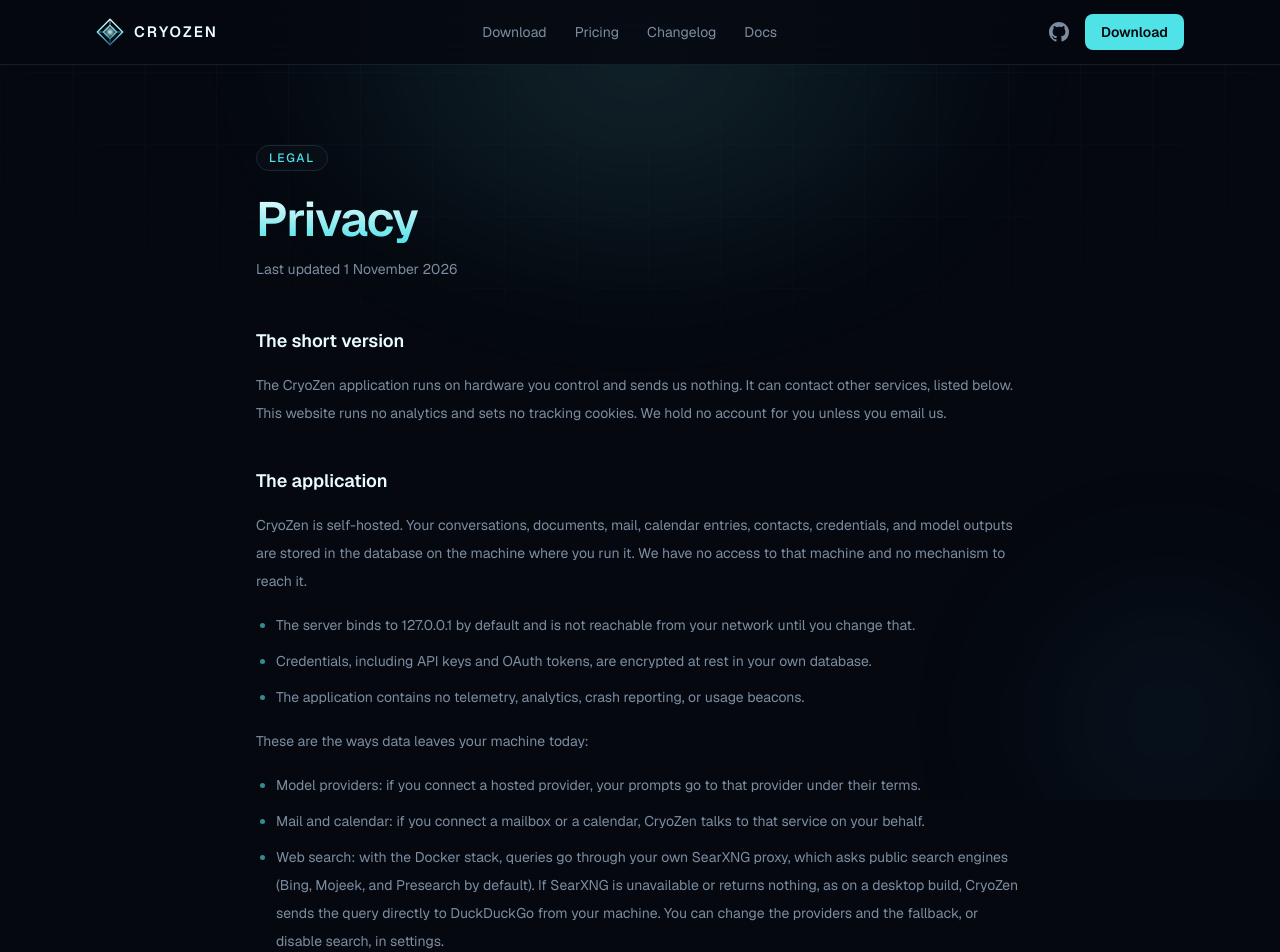
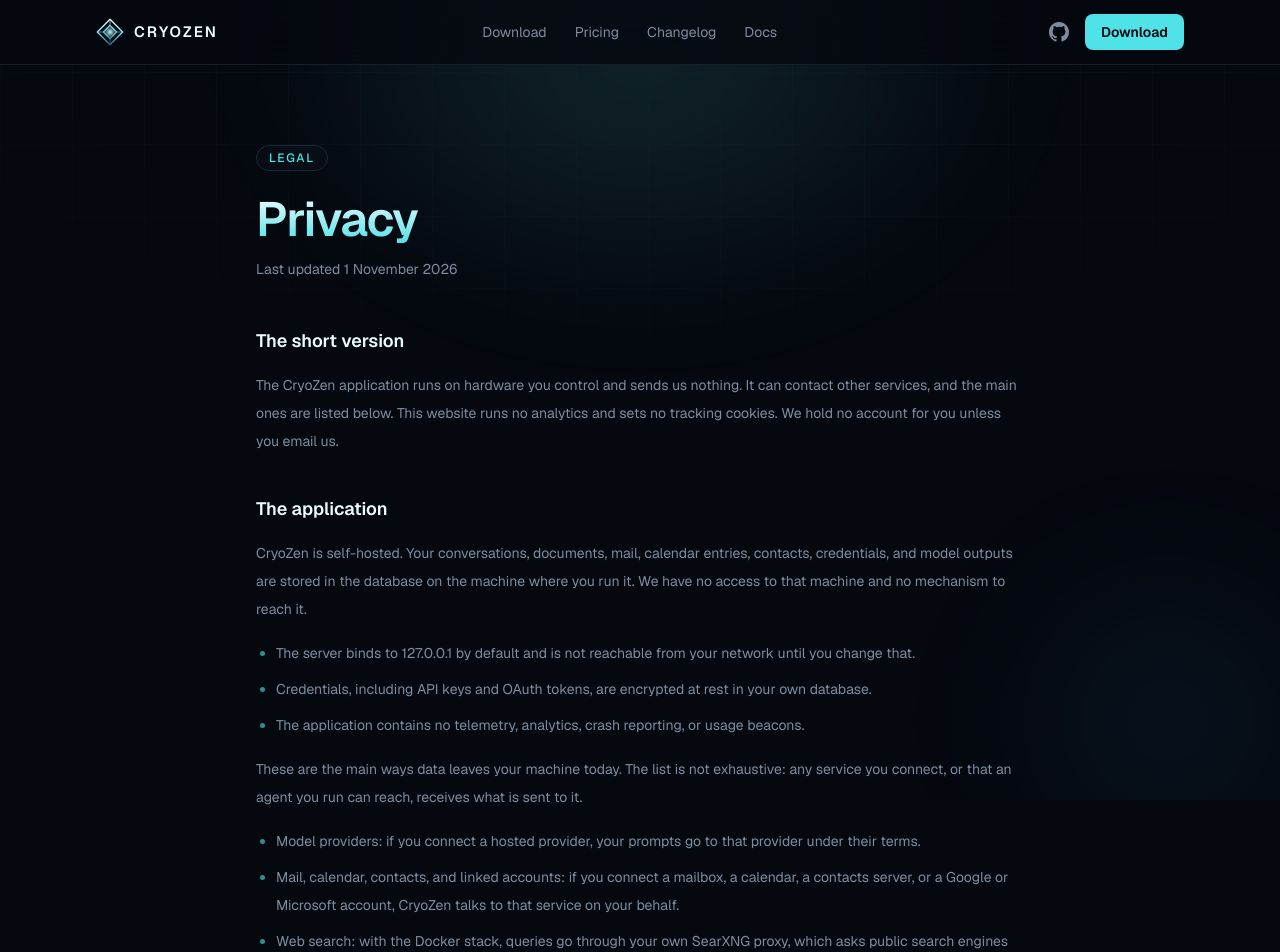
Before and after one commit to cryozenai/cryozen-web, a Next.js app: page /privacy in a window 1280 px wide. Shown: the top 952 px of the page. Built offline with nearby package versions, Linux system fonts and the light colour scheme.

Commit message:
no-mistakes(review): Correct privacy lists, bound CI wait, tighten checks

```diff
--- a/app/page.tsx
+++ b/app/page.tsx
@@ -64,7 +64,7 @@ const guarantees = [
   },
   {
     title: "What can leave your machine",
-    body: "Prompts go to a hosted model you connect, and mail goes to a mailbox you connect. Web search goes to public search engines. The app also loads some libraries from the jsDelivr CDN, which sees your IP address, until they are bundled in a later release.",
+    body: "The main ways: prompts go to a hosted model you connect, and mail, calendar, and contacts go to accounts you connect. Web search goes to public search engines, and research fetches pages from the sites that host them. MCP servers, webhooks, and agent shell commands reach whatever you point them at. Models download from their source, including the built-in embedding model on first use. The app also loads some libraries from the jsDelivr CDN, which sees your IP address, until they are bundled in a later release. The privacy policy has the details.",
   },
 ];
 
@@ -125,7 +125,7 @@ export default async function HomePage() {
             CryoZen runs chat, autonomous agents, document search, and a mail, calendar, and
             contacts client as one application on your own machine. Point it at local models or
             your own API keys. Your data is stored on your machine, and the next section says
-            exactly what can leave it.
+            what can leave it.
           </p>
 
           <div className="mt-10">
--- a/app/privacy/page.tsx
+++ b/app/privacy/page.tsx
@@ -23,7 +23,7 @@ export default function PrivacyPage() {
       <LegalSection title="The short version">
         <p>
           The CryoZen application runs on hardware you control and sends us nothing. It can contact
-          other services, listed below. This website runs no analytics and sets no tracking cookies. We hold no account for you unless you
+          other services, and the main ones are listed below. This website runs no analytics and sets no tracking cookies. We hold no account for you unless you
           email us.
         </p>
       </LegalSection>
@@ -42,13 +42,17 @@ export default function PrivacyPage() {
           ]}
         />
         <p>
-          These are the ways data leaves your machine today:
+          These are the main ways data leaves your machine today. The list is not exhaustive: any service you connect, or that an agent you run can reach, receives what is sent to it.
         </p>
         <LegalList
           items={[
             "Model providers: if you connect a hosted provider, your prompts go to that provider under their terms.",
-            "Mail and calendar: if you connect a mailbox or a calendar, CryoZen talks to that service on your behalf.",
+            "Mail, calendar, contacts, and linked accounts: if you connect a mailbox, a calendar, a contacts server, or a Google or Microsoft account, CryoZen talks to that service on your behalf.",
             "Web search: with the Docker stack, queries go through your own SearXNG proxy, which asks public search engines (Bing, Mojeek, and Presearch by default). If SearXNG is unavailable or returns nothing, as on a desktop build, CryoZen sends the query directly to DuckDuckGo from your machine. You can change the providers and the fallback, or disable search, in settings.",
+            "Research and web pages: research fetches the pages it finds from the sites that host them, and those sites see your IP address. YouTube links you give it are fetched from YouTube.",
+            "Agent tools: an MCP server you connect over the network receives the tool calls sent to it, and shell commands an agent runs can reach whatever your machine can.",
+            "Webhooks: a webhook you configure receives the events you subscribe it to.",
+            "Remote model hosts and downloads: serving a model over SSH sends commands to that host, and downloading a model fetches it from its source, such as Hugging Face or Ollama.",
             "Rendering libraries: the app's pages load KaTeX and Mermaid from the public jsDelivr CDN on every load, and the in-browser Python runner and emoji images come from the same CDN when used. jsDelivr sees your IP address and browser details, not your conversations. On a host with no internet access these features do not load. Bundling them into the app is planned.",
             "Local embeddings: if no embedding server is configured, the first use of the built-in embedding model downloads it from the internet.",
           ]}
--- a/lib/facts.ts
+++ b/lib/facts.ts
@@ -6,17 +6,15 @@
  * here in one place. When it ships, read it at build time and delete this
  * constant; nothing else needs to change.
  *
- * Never type these from memory. How each was measured, on cryozen `measuredAt`:
+ * Never type these from memory. How each was measured, on cryozen 314d7e1:
  * - version: the latest tag published to cryozen-releases.
  * - testsPassing: `pytest tests -q`, 3207 passed and 4 skipped of 3211 collected.
- * - apiModules, services: `.py` files directly in routers/ and services/, not
- *   counting `__init__.py`. services/ also has three subpackages, so its
- *   recursive count is 119.
+ *
+ * The decks state the module and service counts as "51 / 94" in their own text:
+ * `.py` files directly in routers/ and services/, not counting `__init__.py`.
+ * services/ also has three subpackages, so its recursive count is 119.
  */
 export const productFacts = {
   version: "v1.1.0",
   testsPassing: "3,207",
-  apiModules: 51,
-  services: 94,
-  measuredAt: "314d7e1",
 } as const;
--- a/scripts/check-production.mjs
+++ b/scripts/check-production.mjs
@@ -3,7 +3,7 @@
 // for 68 days after the repository moved to the cryozenai organisation and
 // nothing noticed, because a deployment that never starts cannot fail.
 //
-// Usage: node scripts/check-production.mjs [site-url]
+// Usage: node scripts/check-production.mjs
 import { pathToFileURL } from "node:url";
 
 const SITE_URL = "https://cryozen.ai";
@@ -43,7 +43,7 @@ export async function checkProduction({
 
 if (import.meta.url === pathToFileURL(process.argv[1]).href) {
   try {
-    const { ok, message } = await checkProduction({ siteUrl: process.argv[2] ?? SITE_URL });
+    const { ok, message } = await checkProduction();
     (ok ? console.log : console.error)(message);
     process.exit(ok ? 0 : 1);
   } catch (error) {
```
Also changed, not shown: 1 other file (tests, documents, lock files or other folders).
